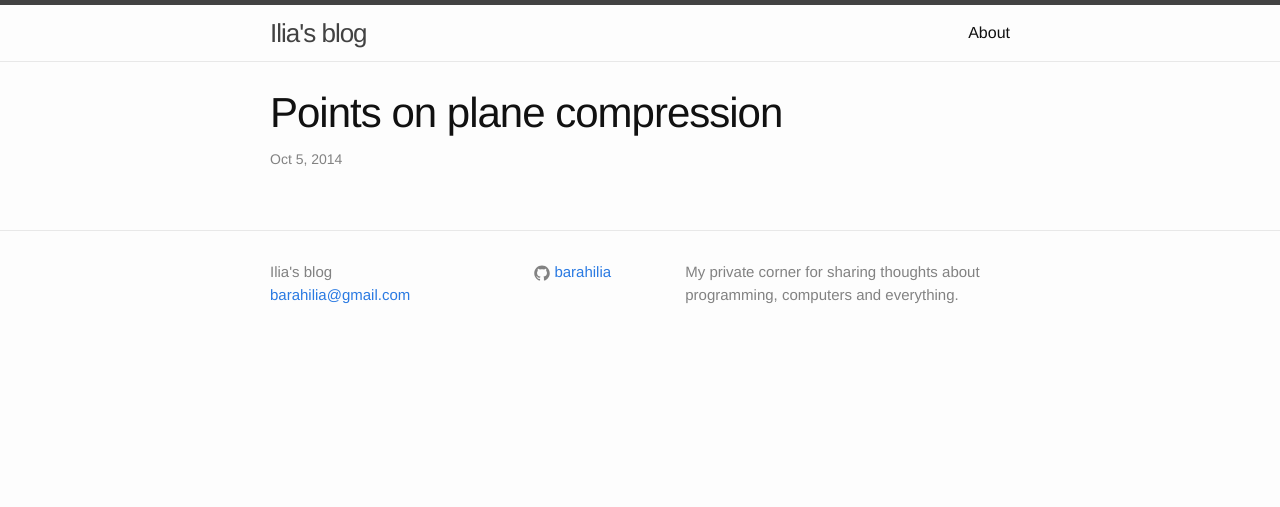
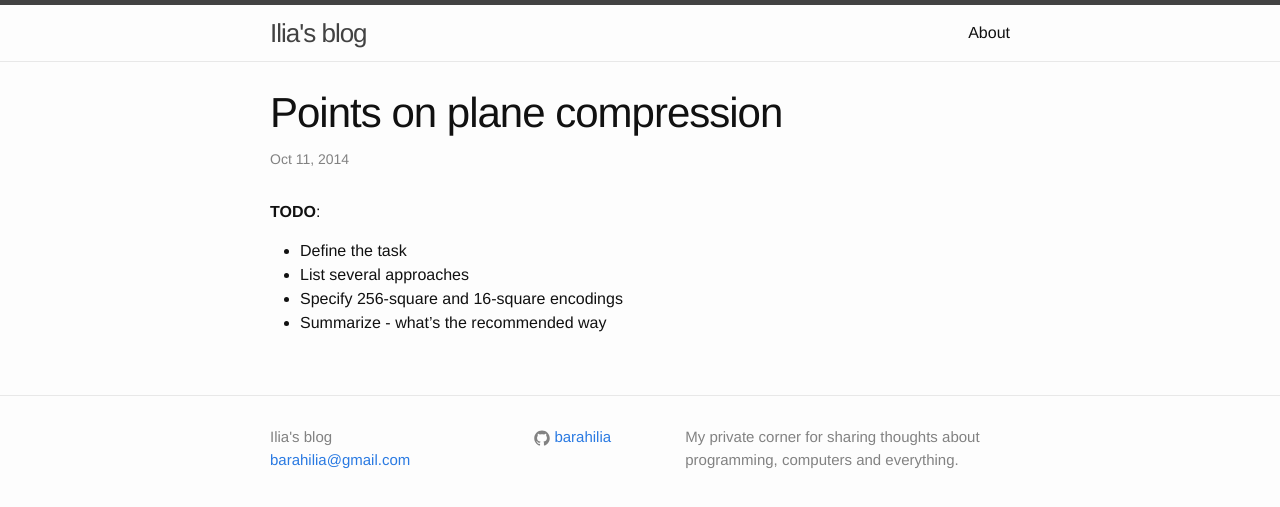
Before and after one commit to barahilia/blog, a Jekyll site: the page built from _posts/2014-10-11-points-on-plane-compression.markdown, in a window 1280 px wide. Shown: the top 507 px of the page. Built offline with Jekyll 4.4.1, drawn with Linux system fonts in a browser that asks for light colours.

Commit message:
Update meta; write todo list

```diff
--- a/_posts/2014-10-11-points-on-plane-compression.markdown
+++ b/_posts/2014-10-11-points-on-plane-compression.markdown
@@ -1,6 +1,13 @@
 ---
 layout: post
 title:  "Points on plane compression"
-date:   2014-10-05 22:26:00
-categories: algorithm compression python
+date:   2014-10-11 20:58:00
+categories: computers
 ---
+
+**TODO**:
+
+* Define the task
+* List several approaches
+* Specify 256-square and 16-square encodings
+* Summarize - what's the recommended way
```
